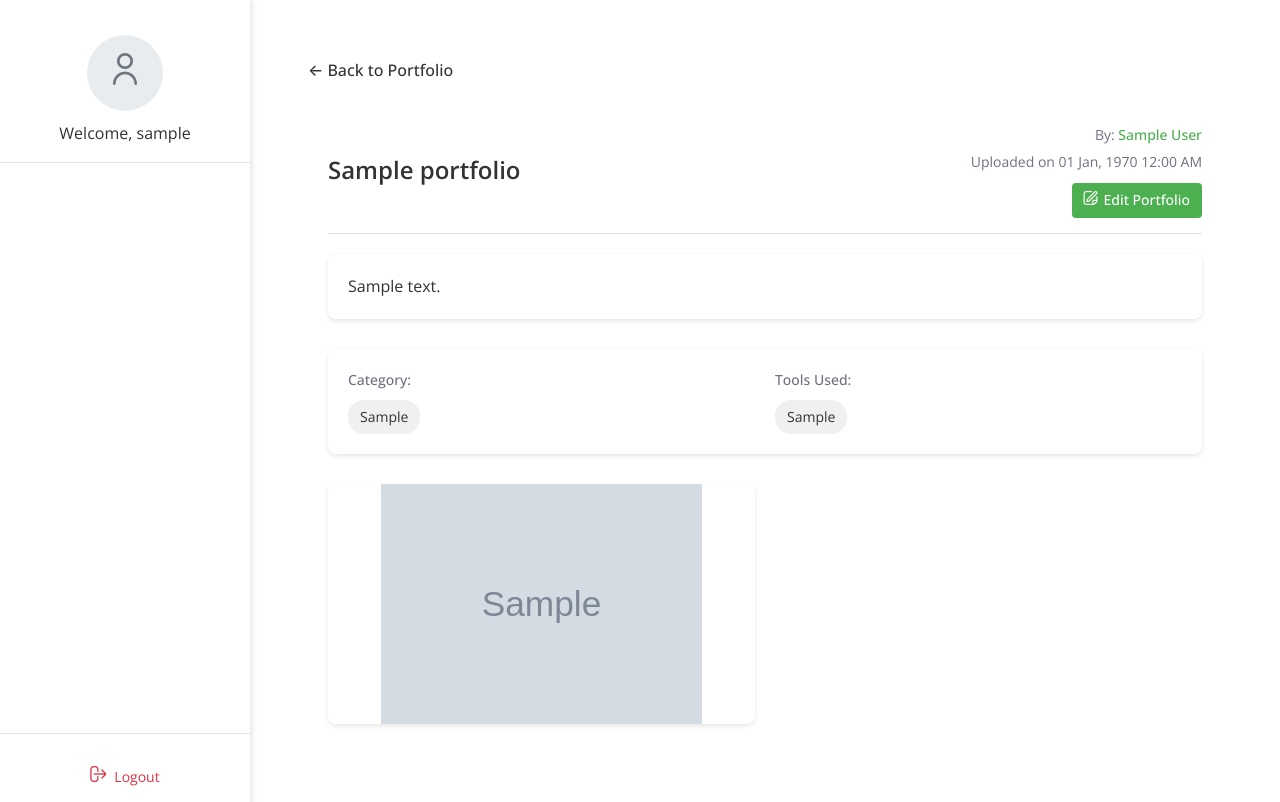
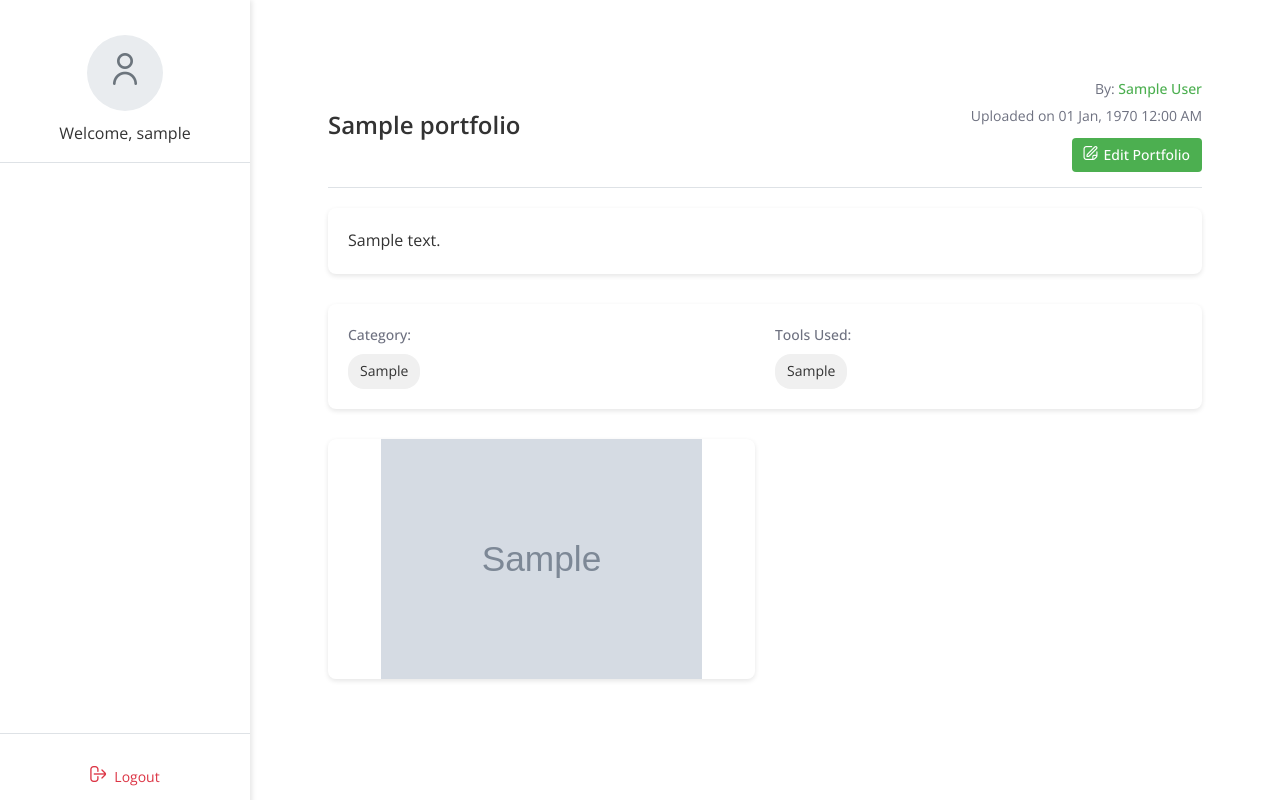
Before and after one commit to Eunice-Foo/SMMTC-Digital-Logbook, a PHP site: page /view_portfolio.php?id=1 in a window 1280 px wide. Run offline with PHP 8.4, Linux system fonts and the light colour scheme; the visitor is signed in with stand-in values (Sample User, id 1); tables that the repository leaves empty or names only in its code hold one stand-in row (values such as "Sample post"); grey boxes marked "Sample" are stand-in pictures; some libraries are stand-ins or nearby versions.

Commit message:
Remove back to portfolio button

```diff
--- a/view_portfolio.php
+++ b/view_portfolio.php
@@ -258,18 +258,6 @@ try {
             font-size: 12px;
         }
 
-        .back-button {
-            display: inline-block;
-            margin-bottom: 20px;
-            color: var(--text-primary);
-            text-decoration: none;
-            font-weight: 500;
-        }
-
-        .back-button:hover {
-            text-decoration: underline;
-        }
-
         .user-link {
             color: var(--primary-color);
             text-decoration: none;
@@ -295,8 +283,6 @@ try {
     ?>
 
     <div class="main-content">
-        <a href="portfolio.php" class="back-button">← Back to Portfolio</a>
-
         <div class="portfolio-container">
             <div class="portfolio-header">
                 <h1 class="portfolio-title"><?php echo htmlspecialchars($portfolio['portfolio_title']); ?></h1>
```
